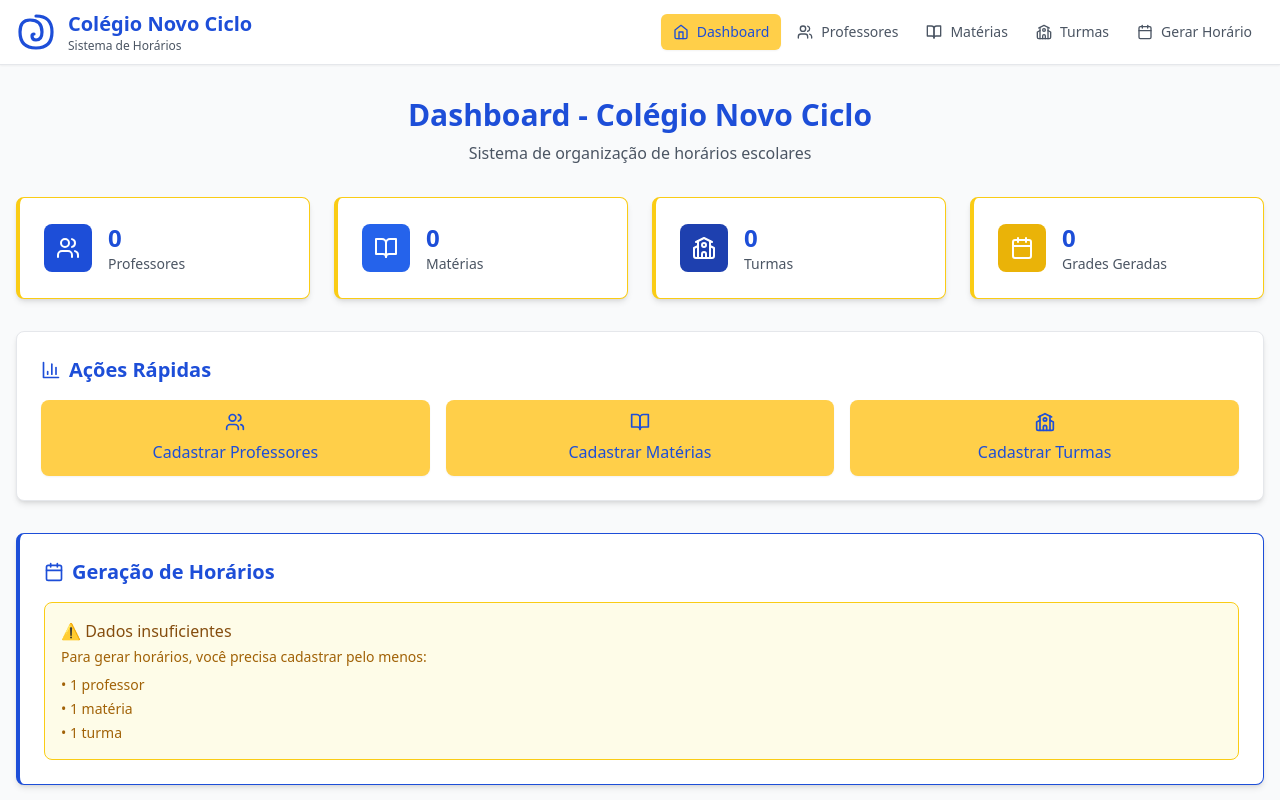
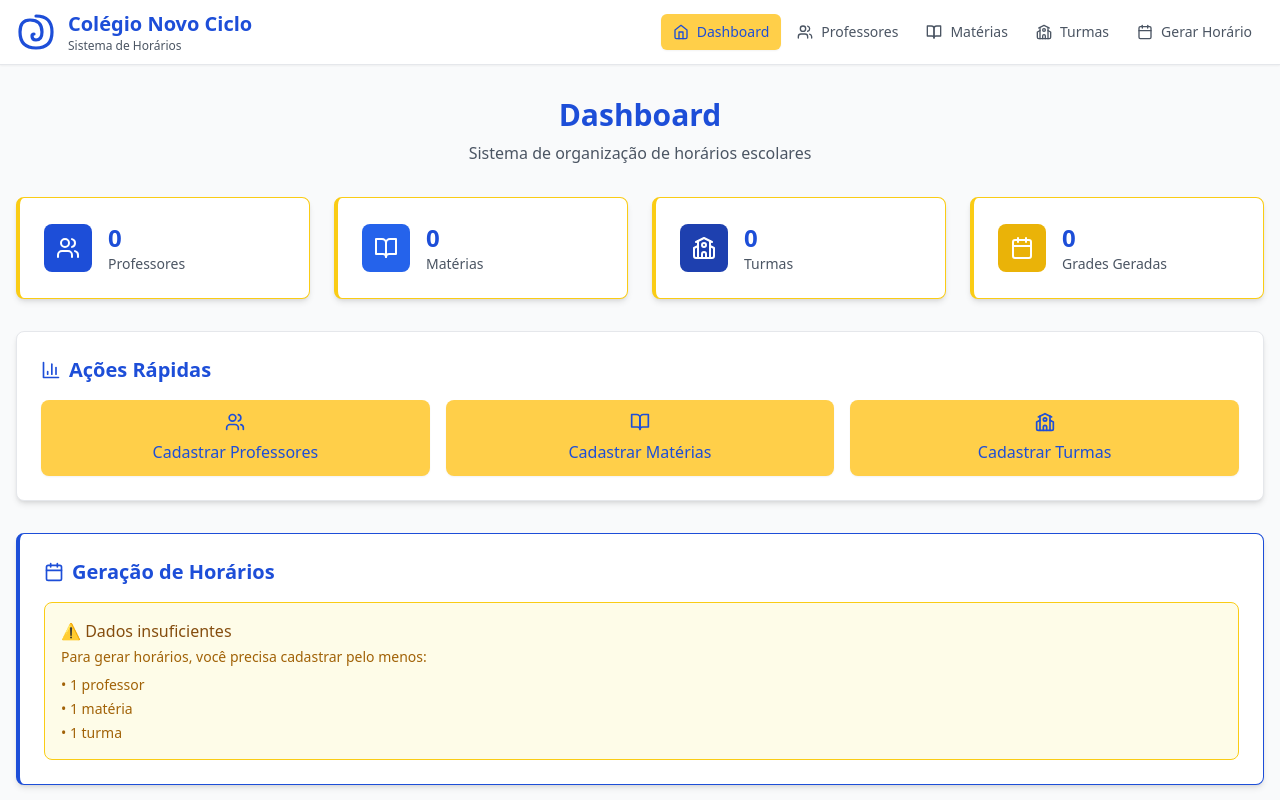
Before and after one commit to klaus-deor/horario-escolar-lite, a React (Vite) app: page / in a window 1280 px wide. Shown: the top 800 px of the page. Built offline with nearby package versions, Linux system fonts and the light colour scheme.

Commit message:
✨ Simplificar título do Dashboard - remover nome do colégio

```diff
--- a/src/pages/Dashboard.tsx
+++ b/src/pages/Dashboard.tsx
@@ -47,7 +47,7 @@ const Dashboard: React.FC = () => {
     <div className="space-y-8">
       <div className="text-center">
         <h1 className="text-3xl font-bold text-blue-700 mb-2">
-          Dashboard - Colégio Novo Ciclo
+          Dashboard
         </h1>
         <p className="text-gray-600">
           Sistema de organização de horários escolares
```
